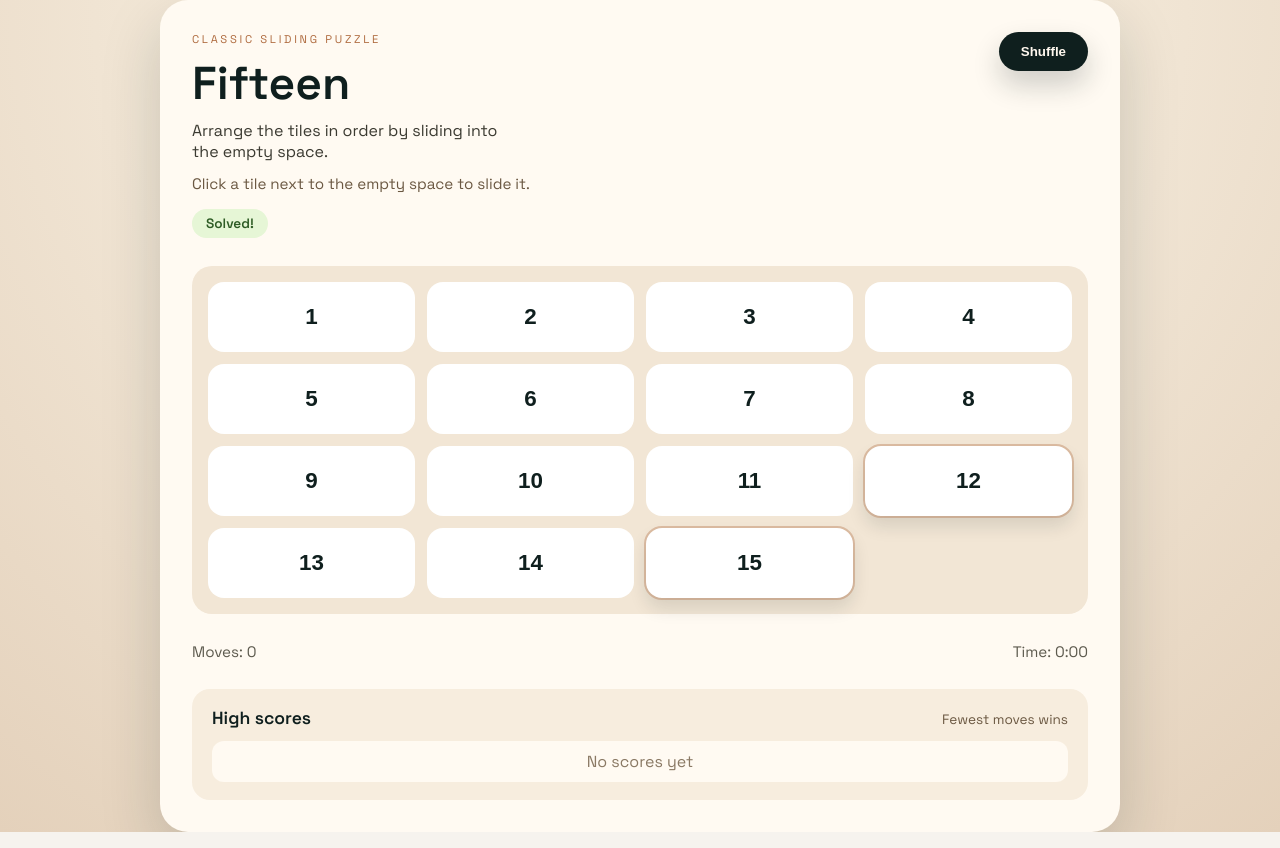
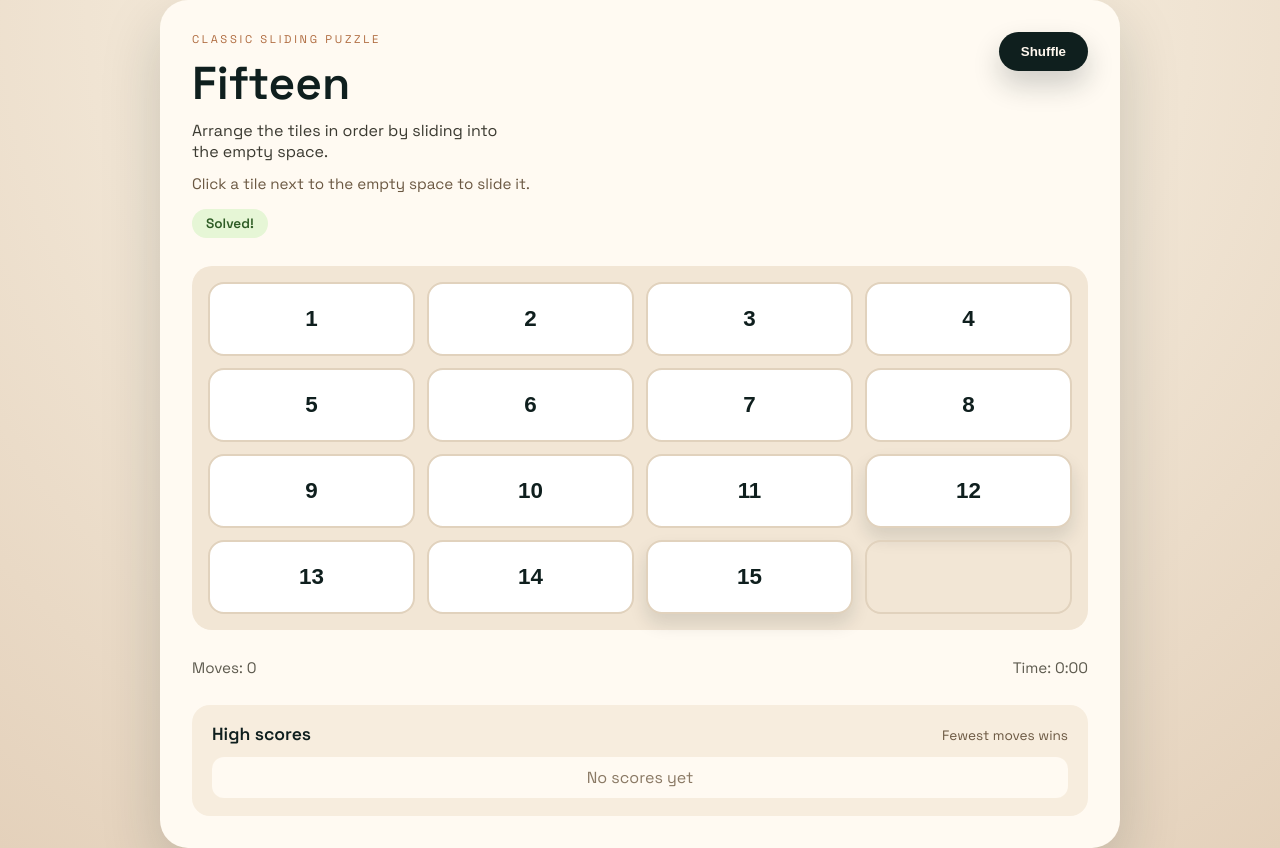
Before and after one commit to parsvensson/fifteen-game, a React (Vite) app: page / in a window 1280 px wide. Built offline with nearby package versions, Linux system fonts and the light colour scheme.

Commit message:
Fix tile border consistency across interaction states

```diff
--- a/src/styles.css
+++ b/src/styles.css
@@ -116,7 +116,8 @@ h1 {
 }
 
 .tile {
-  border: none;
+  appearance: none;
+  border: 2px solid #e1d2bd;
   background: #ffffff;
   border-radius: 16px;
   font-size: 1.4rem;
@@ -129,7 +130,14 @@ h1 {
 }
 
 .tile.movable {
-  outline: 2px solid rgba(175, 107, 63, 0.35);
+  border-color: #e1d2bd;
+}
+
+.tile:focus,
+.tile:focus-visible,
+.tile:active {
+  outline: none;
+  border-color: #e1d2bd;
 }
 
 .tile:disabled {
```
